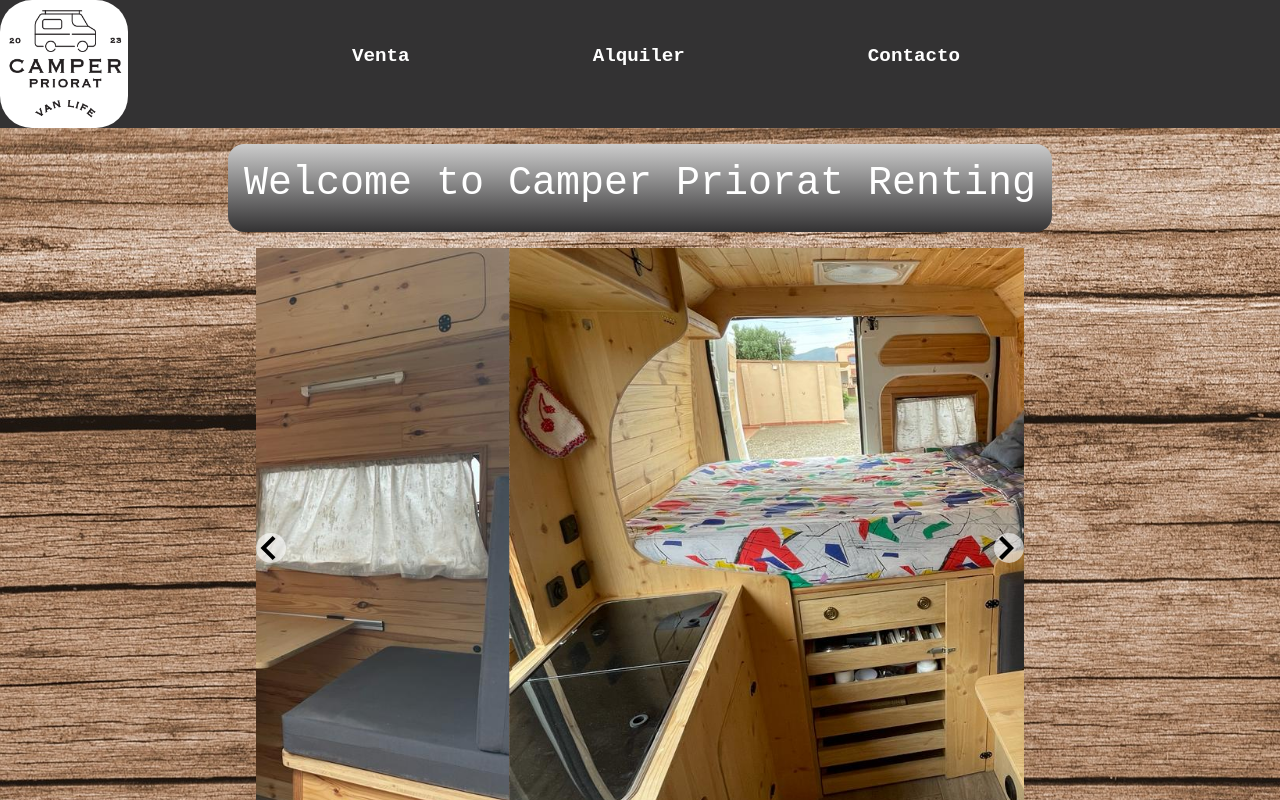
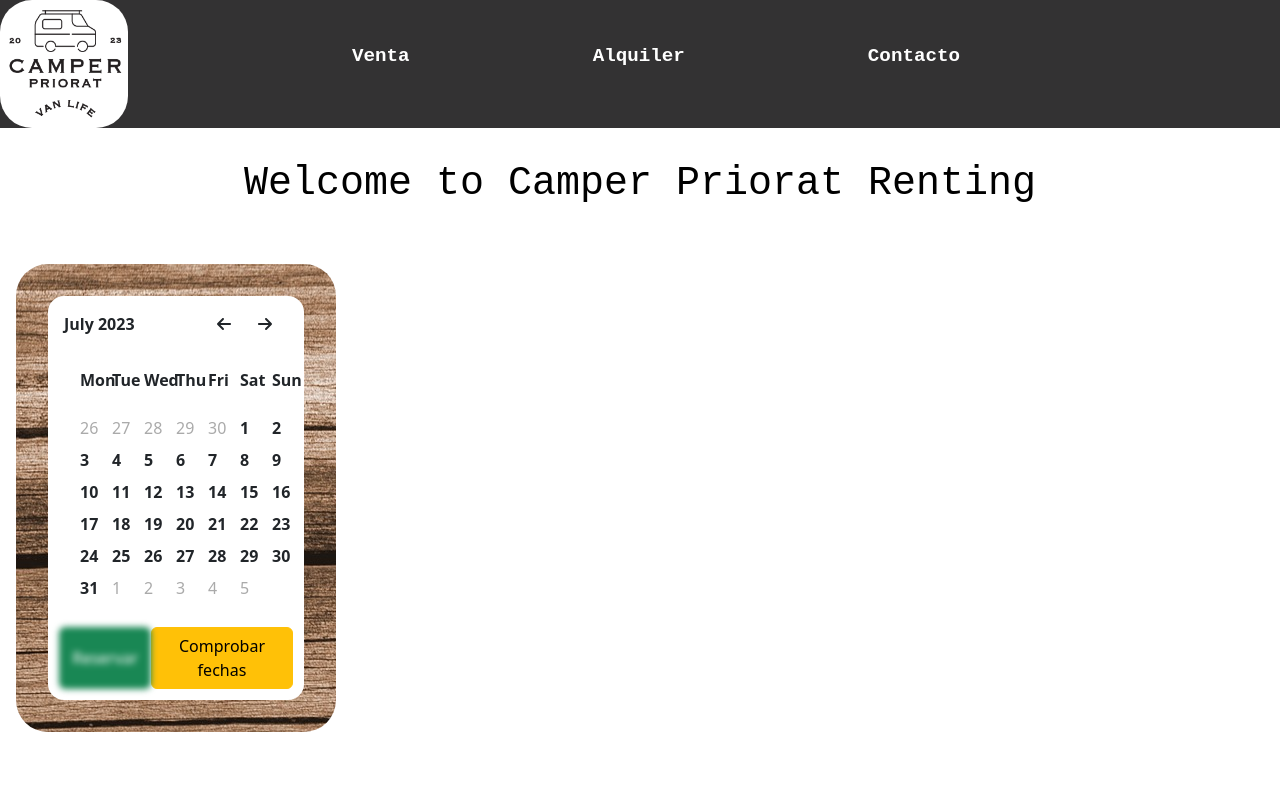
Before and after one commit to sisasfx/camper-priorat, a React (Create React App) app: page /renting in a window 1280 px wide. Shown: the top 800 px of the page. Built offline with nearby package versions, Linux system fonts and the light colour scheme.

Commit message:
fix:Renting style and I should fix Slider

```diff
--- a/src/pages/landing.jsx
+++ b/src/pages/landing.jsx
@@ -1,8 +1,4 @@
 import React from "react";
-import landScape from "../img/logo_landScape.png";
-import contactCard from "../img/contact_card.png";
-import escaladaPhoto from "../img/escalada_priorat.jpg"
-import piraguaPhoto from "../img/piragua.jpg";
 import sky from "../img/snowboard.jpg";
 import logo from "../img/main_logo_trans.png";
 import "../styles/pages.css";
--- a/src/pages/renting.jsx
+++ b/src/pages/renting.jsx
@@ -9,10 +9,11 @@ export const Renting = () => {
       <div className="title">
         <h1>Welcome to Camper Priorat Renting</h1>
       </div>
-      <div className="slide-container">
-        <Slider />
-      </div>
-      <Calendar/>
+      <section className="renting-section">
+        <div className="calendar-container">
+          <Calendar />
+        </div>
+      </section>
     </div>
   );
 };
--- a/src/styles/components.css
+++ b/src/styles/components.css
@@ -112,10 +112,6 @@
 }
 
 /*SLIDER*/
-.slide-container{
-    width: 60%;
-    height: auto;
-}
 .each-slide-effect > div{
     display: flex;
     align-items: center;
@@ -139,7 +135,7 @@
 .calendar-box{
     display: flex;
     flex-direction: column;
-    width: 25%;
+    width: 100%;
     height: fit-content;
     background-color: white;
     margin: 2rem;
@@ -210,8 +206,9 @@
     color: #aaa;
 }
 .days li:hover{
-    color: red;
     font-weight: bold;
+    background-color: green;
+    border-radius: 1rem;
 }
 
 .booking-buttons{
@@ -225,7 +222,7 @@
 .btn-success.true{
     filter:blur(0px)
 }
-@media  screen and (max-width:1450px) and (min-width:1150px) {
+/*@media  screen and (max-width:1450px) and (min-width:1150px) {
     .calendar-box{
         width: 33%;
     }
@@ -270,4 +267,4 @@
       .footer-page{
         width: auto;
     }
-}
+}*/
--- a/src/styles/pages.css
+++ b/src/styles/pages.css
@@ -148,11 +148,10 @@
     align-items: center;
     width: auto;
     height: auto;
-    color: white;
+    color: black;
     font-weight: bold;
     font-size: 1.2rem;
     font-family: 'Courier New', Courier, monospace;
-    background: linear-gradient(#ccc, rgba(51, 50, 51, 255));
     border-radius: 1rem;
     padding: 1rem;
     margin-top: 1rem;
@@ -161,13 +160,22 @@
 
 .main-renting {
     min-height: 100vh;
+    width: 100%;
     display: flex;
     flex-direction: column;
     align-items: center;
-    background-image: url("../img/wood-591631_1920.jpg");
 }
-.slide-container{
-    width: 60%;
+.renting-section{
+    display: flex;
+    flex-direction: row;
+    width: 100%;
+}
+.calendar-container{
+    display: flex;
+    width: 25%;
+    background-image: url('../img/wood-591631_1920.jpg');
+    border-radius: 2rem;
+    margin: 1rem;
 }
 
 /* MARKET */
```
Also changed, not shown: src/components/slider.jsx (+6 -12 lines).
